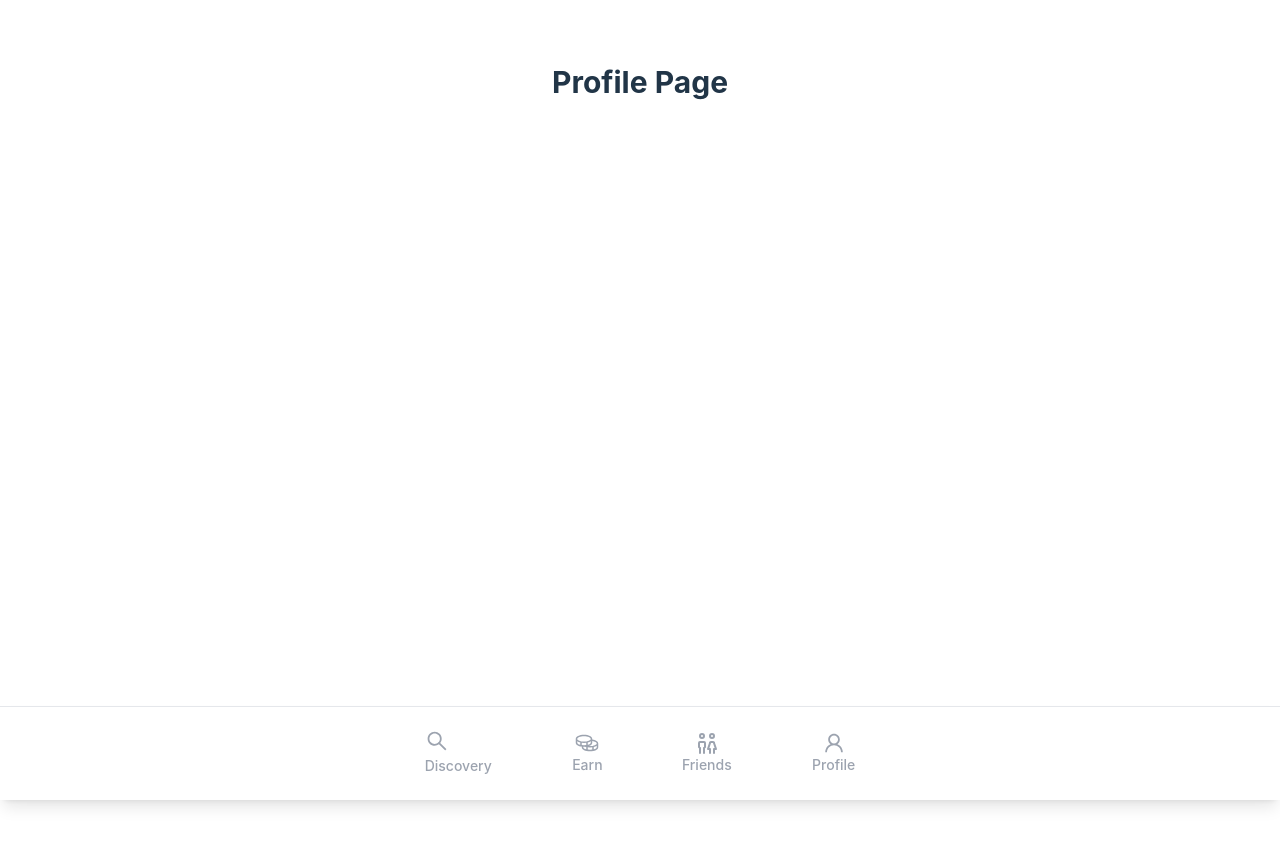
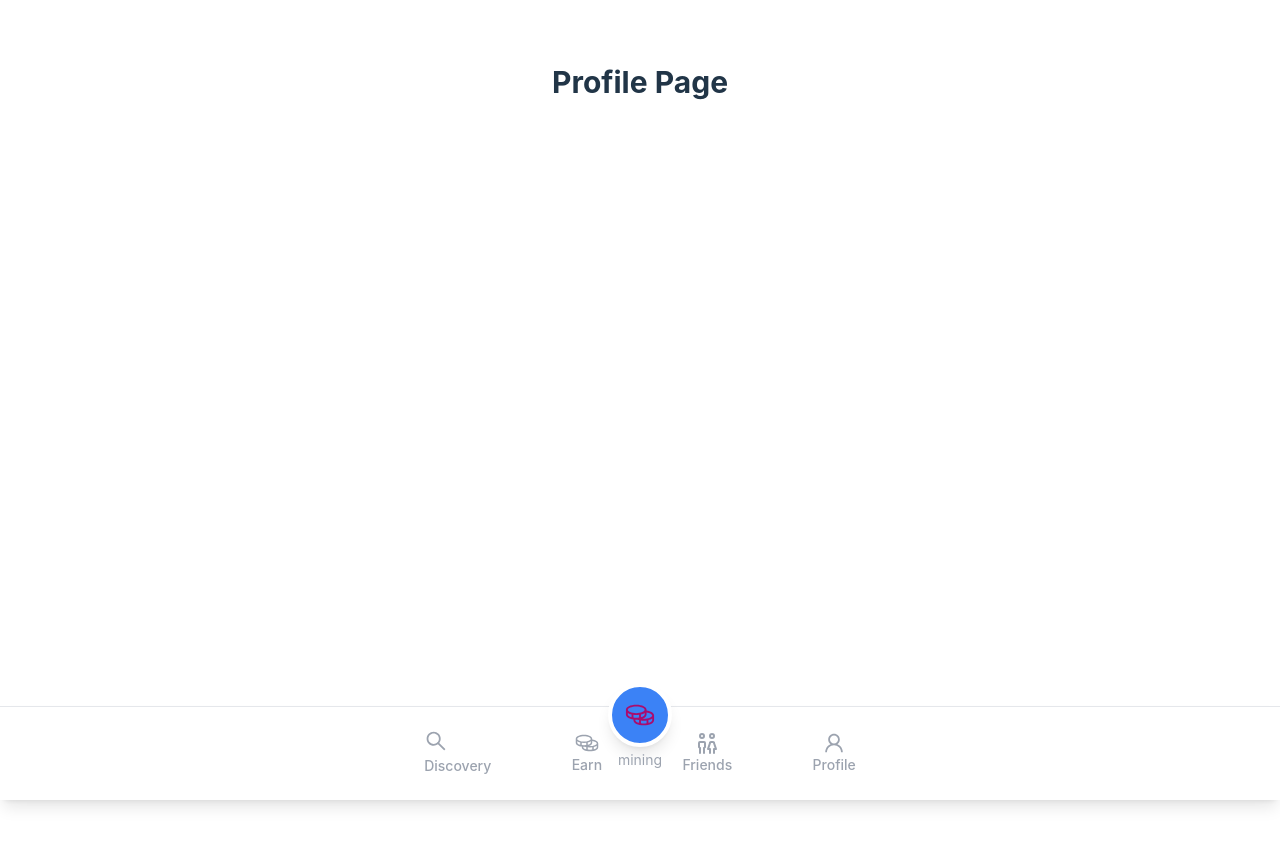
Before and after one commit to royacodes/discovery_app, a React (Vite) app: page /profile in a window 1280 px wide. Shown: the top 846 px of the page. Built offline with nearby package versions, Linux system fonts and the light colour scheme.

Commit message:
navbar edit

```diff
--- a/src/components/BottomNavBar.tsx
+++ b/src/components/BottomNavBar.tsx
@@ -6,36 +6,44 @@ import { TbFriends } from "react-icons/tb";
 const BottomNavBar: FC = () => {
   return (
 <nav className="fixed bottom-0 left-0 right-0 bg-white shadow-lg border-t border-gray-200">
-      <div className="max-w-lg mx-auto flex justify-around items-center py-3">
+  <div className="max-w-lg mx-auto flex justify-around items-center py-3 relative">
     <button className="flex flex-col items-center bg-white">
-      <NavLink  to="/" className={({ isActive }) => isActive ? "text-blue-500" : "text-gray-400"}>
+      <NavLink to="/" className={({ isActive }) => isActive ? "text-blue-500" : "text-gray-400"}>
         <AiOutlineSearch className="text-2xl text-gray-400" />
         <span className="text-sm text-gray-400">Discovery</span>
-      </NavLink >
-
-        </button>
-        <button className="flex flex-col items-center bg-white border-none">
-        <NavLink  to="/earn" className="flex flex-col items-center bg-white">
-        <PiCoins className="text-2xl text-gray-400" />
-          <span className="text-sm text-gray-400">Earn</span>
-        </NavLink >
-        </button>
-        <button className="flex flex-col items-center bg-white border-none">
-        <NavLink  to="/friends" className="flex flex-col items-center bg-white">
-        <TbFriends className="text-2xl text-gray-400" />
-        <span className="text-sm text-gray-400">Friends</span>
-        </NavLink >
-
-
+      </NavLink>
     </button>
 
     <button className="flex flex-col items-center bg-white">
-        <NavLink  to="/profile" className="flex flex-col items-center bg-white">
+      <NavLink to="/earn" className="flex flex-col items-center bg-white">
+        <PiCoins className="text-2xl text-gray-400" />
+        <span className="text-sm text-gray-400">Earn</span>
+      </NavLink>
+    </button>
+
+    {/* Circular Button in the center */}
+    <div className="absolute -top-6 left-1/2 transform -translate-x-1/2">
+      <button className="w-16 h-16 bg-blue-500 text-white rounded-full shadow-lg flex items-center justify-center border-4 border-white">
+        <NavLink to="/add" className="flex items-center justify-center">
+          <PiCoins className="text-3xl" />
+        </NavLink>
+      </button>
+      <span className="text-sm text-gray-400">mining</span>
+
+    </div>
+
+    <button className="flex flex-col items-center bg-white">
+      <NavLink to="/friends" className="flex flex-col items-center bg-white">
+        <TbFriends className="text-2xl text-gray-400" />
+        <span className="text-sm text-gray-400">Friends</span>
+      </NavLink>
+    </button>
+
+    <button className="flex flex-col items-center bg-white">
+      <NavLink to="/profile" className="flex flex-col items-center bg-white">
         <AiOutlineUser className="text-2xl text-gray-400" />
         <span className="text-sm text-gray-400">Profile</span>
-        </NavLink >
-
-
+      </NavLink>
     </button>
   </div>
 </nav>
```
Lines whose indentation alone changed are shown as unchanged.
